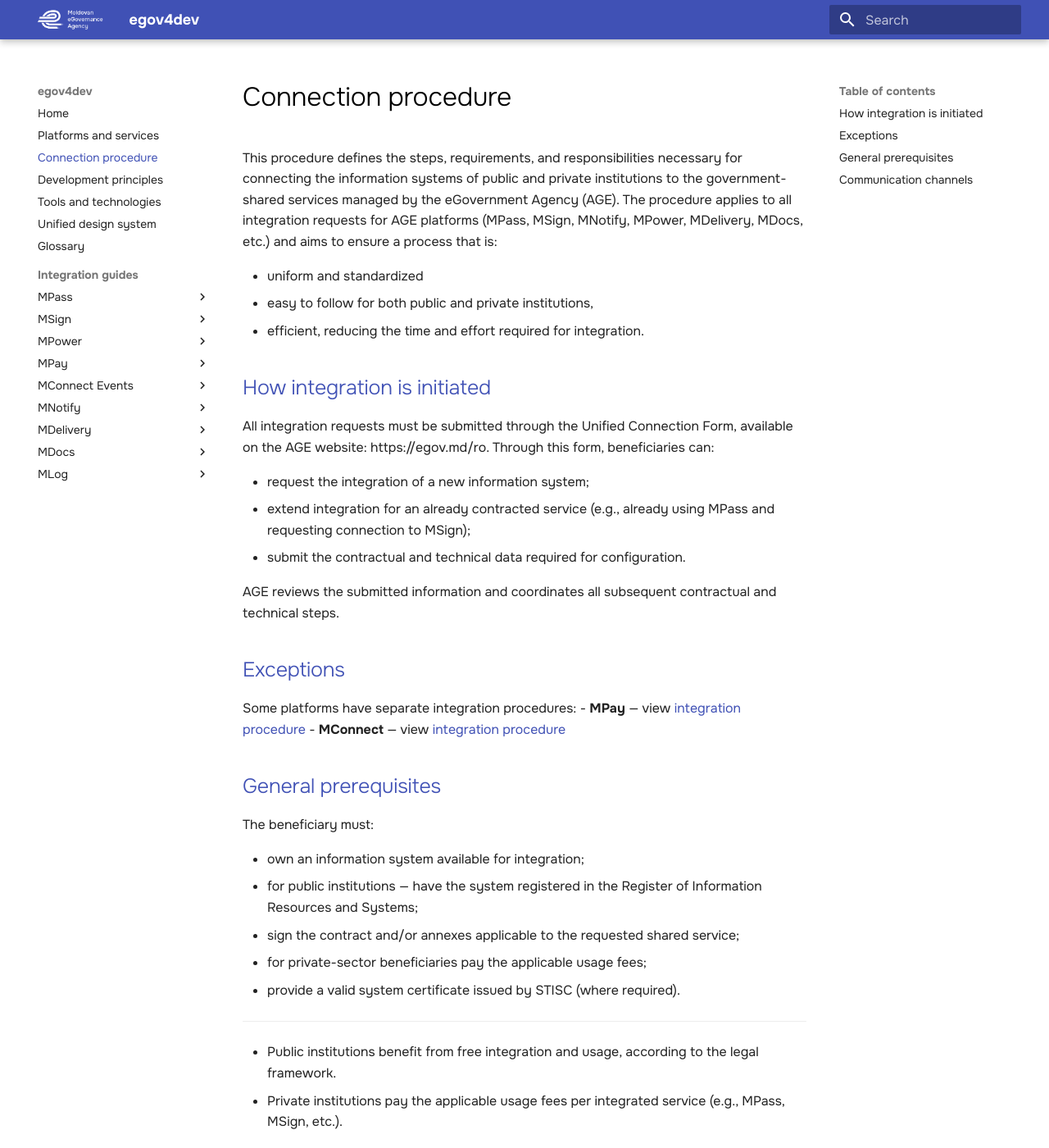
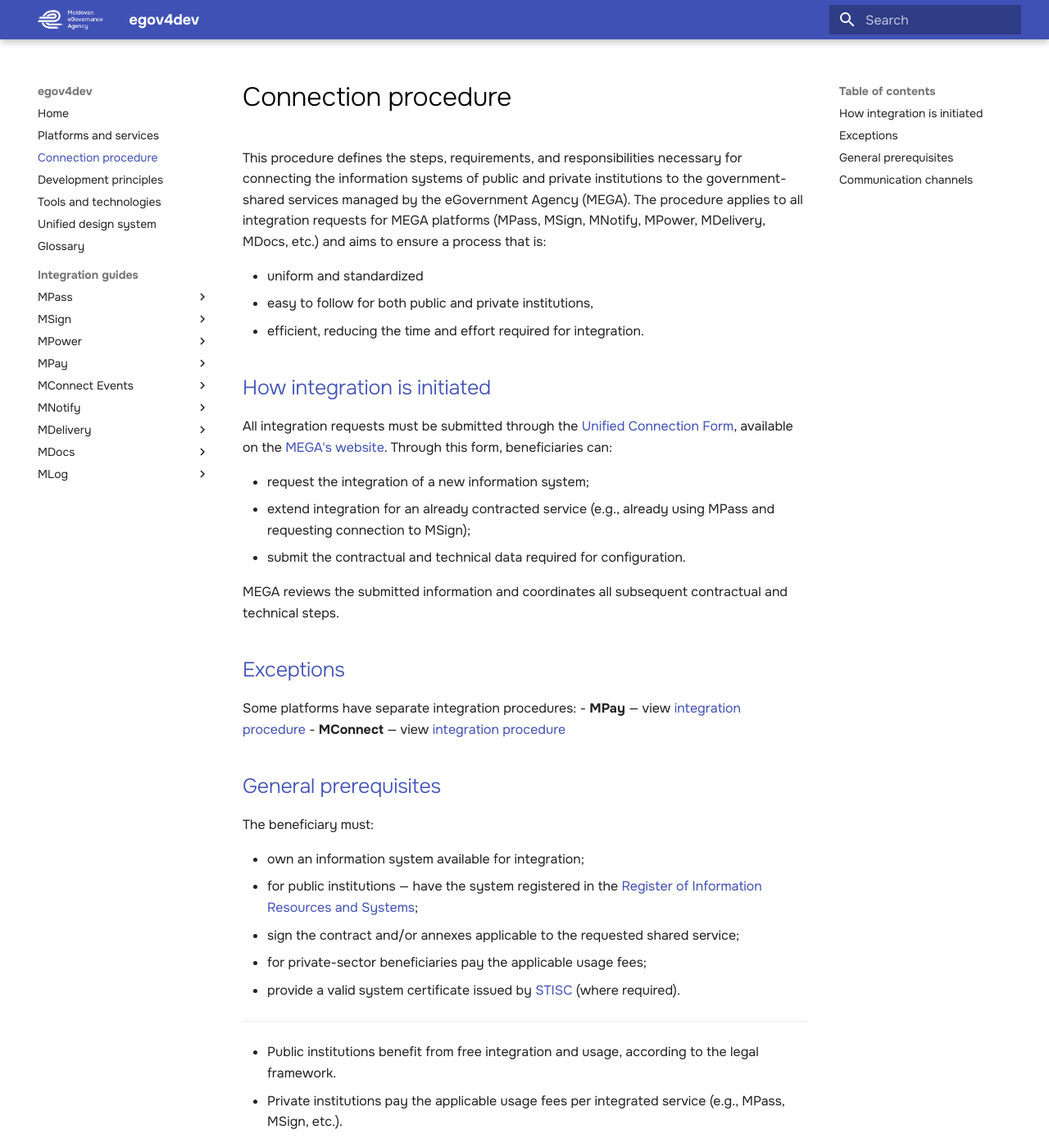
Before and after one commit to egov-moldova/egov4dev, an MkDocs documentation site: the page built from docs/platforms/procedure.md, in a window 1280 px wide and 1400 px high. Shown: the whole window at 82% size. Built offline with MkDocs 1.6.1 and Material for MkDocs 9.7.7, drawn with Linux system fonts in a browser that asks for light colours.

Commit message:
Update procedure.md

```diff
--- a/docs/platforms/procedure.md
+++ b/docs/platforms/procedure.md
@@ -1,5 +1,5 @@
-This procedure defines the steps, requirements, and responsibilities necessary for connecting the information systems of public and private institutions to the government-shared services managed by the eGovernment Agency (AGE).
-The procedure applies to all integration requests for AGE platforms (MPass, MSign, MNotify, MPower, MDelivery, MDocs, etc.) and aims to ensure a process that is:
+This procedure defines the steps, requirements, and responsibilities necessary for connecting the information systems of public and private institutions to the government-shared services managed by the eGovernment Agency (MEGA).
+The procedure applies to all integration requests for MEGA platforms (MPass, MSign, MNotify, MPower, MDelivery, MDocs, etc.) and aims to ensure a process that is:
 
   - uniform and standardized
   - easy to follow for both public and private institutions,
@@ -7,13 +7,13 @@
 
 ## How integration is initiated
 
-All integration requests must be submitted through the Unified Connection Form, available on the AGE website: https://egov.md/ro. Through this form, beneficiaries can:
+All integration requests must be submitted through the [Unified Connection Form](https://forms.office.com/pages/responsepage.aspx?id=Z4f8jWsRaEKDxfvIWTRtOHwLku9yOJZAs22J7gTUxBNUMFhISEJPMUNGOTIwV09OTkFTUUtLSk9LTS4u&route=shorturl), available on the [MEGA's website](https://egov.md). Through this form, beneficiaries can:
 
   - request the integration of a new information system;
   - extend integration for an already contracted service (e.g., already using MPass and requesting connection to MSign);
   - submit the contractual and technical data required for configuration.
 
-AGE reviews the submitted information and coordinates all subsequent contractual and technical steps.
+MEGA reviews the submitted information and coordinates all subsequent contractual and technical steps.
 
 ## Exceptions
 
@@ -26,10 +26,10 @@
 The beneficiary must:
 
   - own an information system available for integration;
-  - for public institutions — have the system registered in the Register of Information Resources and Systems;
+  - for public institutions — have the system registered in the [Register of Information Resources and Systems](https://rsi.gov.md);
   - sign the contract and/or annexes applicable to the requested shared service;
   - for private-sector beneficiaries pay the applicable usage fees;
-  - provide a valid system certificate issued by STISC (where required).
+  - provide a valid system certificate issued by [STISC](https://stisc.gov.md/) (where required).
 
 ---
 
```
